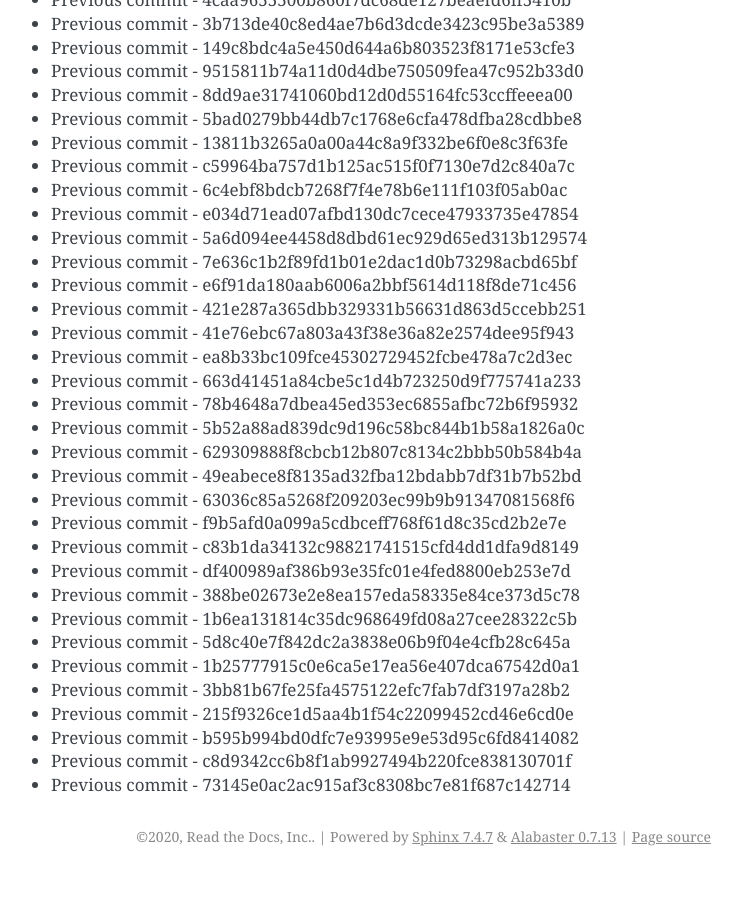
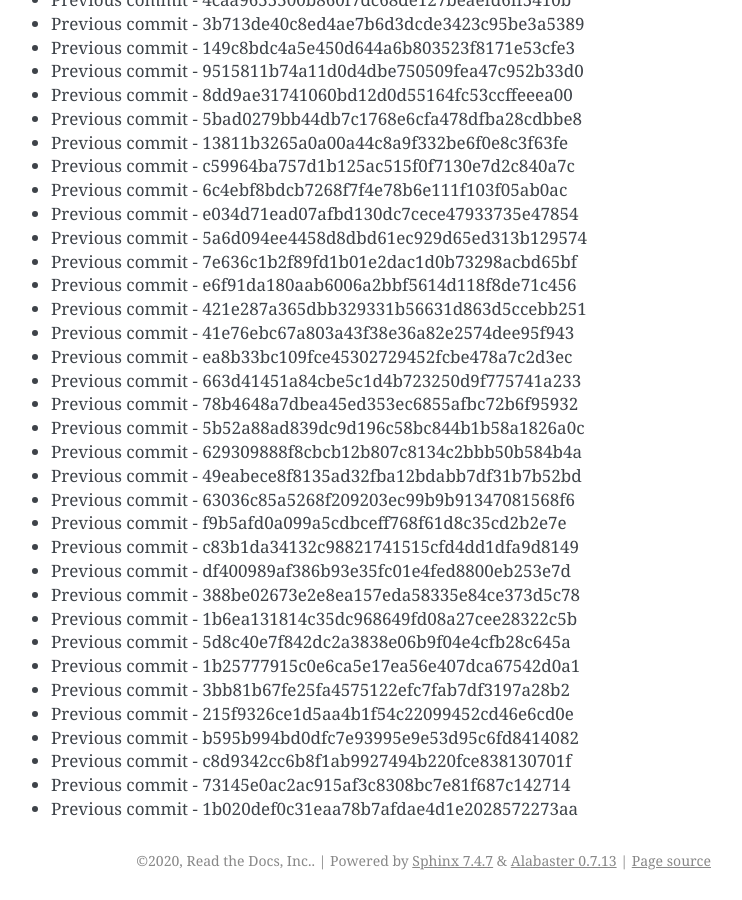
Before and after one commit to readthedocs/rtd-git-stresstest, a Sphinx documentation site: the page built from docs/updates.rst, in a window 1280 px wide and 900 px high, scrolled down 43490 px. Shown: the whole window, without its empty margins (399-1141 px from the left). Built offline with Sphinx 7.4.7, drawn with Linux system fonts in a browser that asks for light colours; before the commit the page ends 44366 px from its top, so only the background shows below that.

Commit message:
Generating commit from previous: 1b020def0c31eaa78b7afdae4d1e2028572273aa

```diff
--- a/docs/updates.rst
+++ b/docs/updates.rst
@@ -1859,3 +1859,4 @@ It can be tested for any performance characteristics.
 * Previous commit - b595b994bd0dfc7e93995e9e53d95c6fd8414082
 * Previous commit - c8d9342cc6b8f1ab9927494b220fce838130701f
 * Previous commit - 73145e0ac2ac915af3c8308bc7e81f687c142714
+* Previous commit - 1b020def0c31eaa78b7afdae4d1e2028572273aa
```
